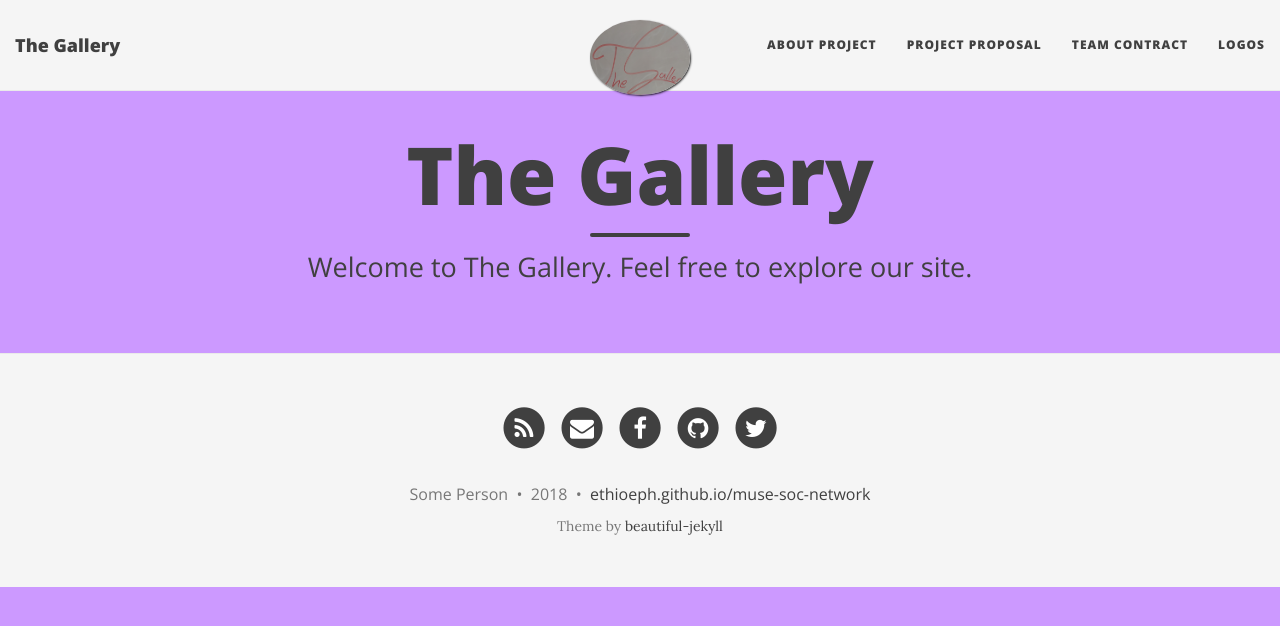
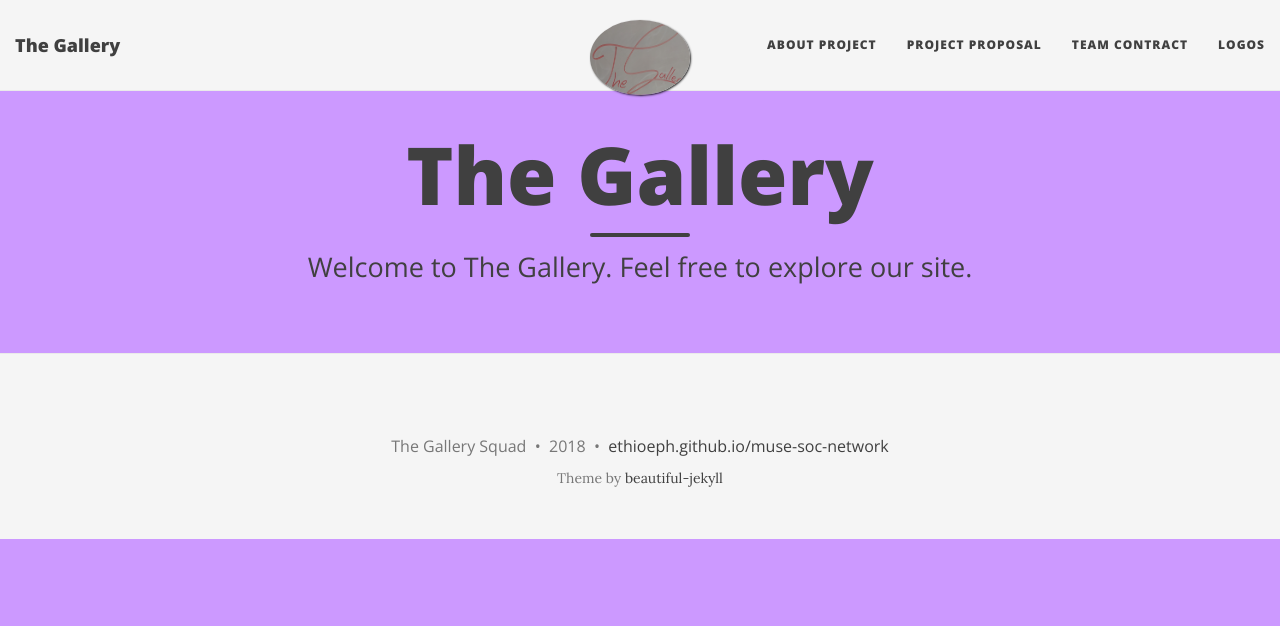
Before and after one commit to ethioeph/muse-soc-network, a Jekyll site: the page built from index.html, in a window 1280 px wide. Shown: the top 626 px of the page. Built offline with Jekyll 4.4.1, drawn with Linux system fonts in a browser that asks for light colours; nearby versions of some CDN libraries; the list of posts is cut into pages by our own code.

Commit message:
Update _config.yml

```diff
--- a/_config.yml
+++ b/_config.yml
@@ -63,18 +63,20 @@ footer-link-col: "#404040"
 # Change all these values or delete the ones you don't want.
 # Important: you must keep the "name" parameter, everything else you can remove
 author:
-  name: Some Person
+  name: The Gallery Squad
 
 # Select your active Social Network Links.
 # Uncomment the links you want to show in the footer and add your information to each link.
 # You can reorder the items to define the link order.
 # If you want to add a new link that isn't here, you'll need to also edit the file _data/SocialNetworks.yml
-social-network-links:
-  rss: true
-  email: "someone@example.com"
-  facebook: daattali
-  github: daattali
-  twitter: daattali
+
+# "Uncomment to get social media links"
+#social-network-links:
+#  rss: true
+#  email: "someone@example.com"
+#  facebook: daattali
+#  github: daattali
+#  twitter: daattali
 #  reddit: yourname
 #  google-plus: +DeanAttali
 #  linkedin: daattali
@@ -90,7 +92,7 @@ social-network-links:
 #  yelp: yourname
 
 # Select which share links to show in posts
-share-links-active:
+#share-links-active:
   #twitter: true # ("uncomment these to get the social media links"- Daniel)
   #facebook: true
   #google: false
```
